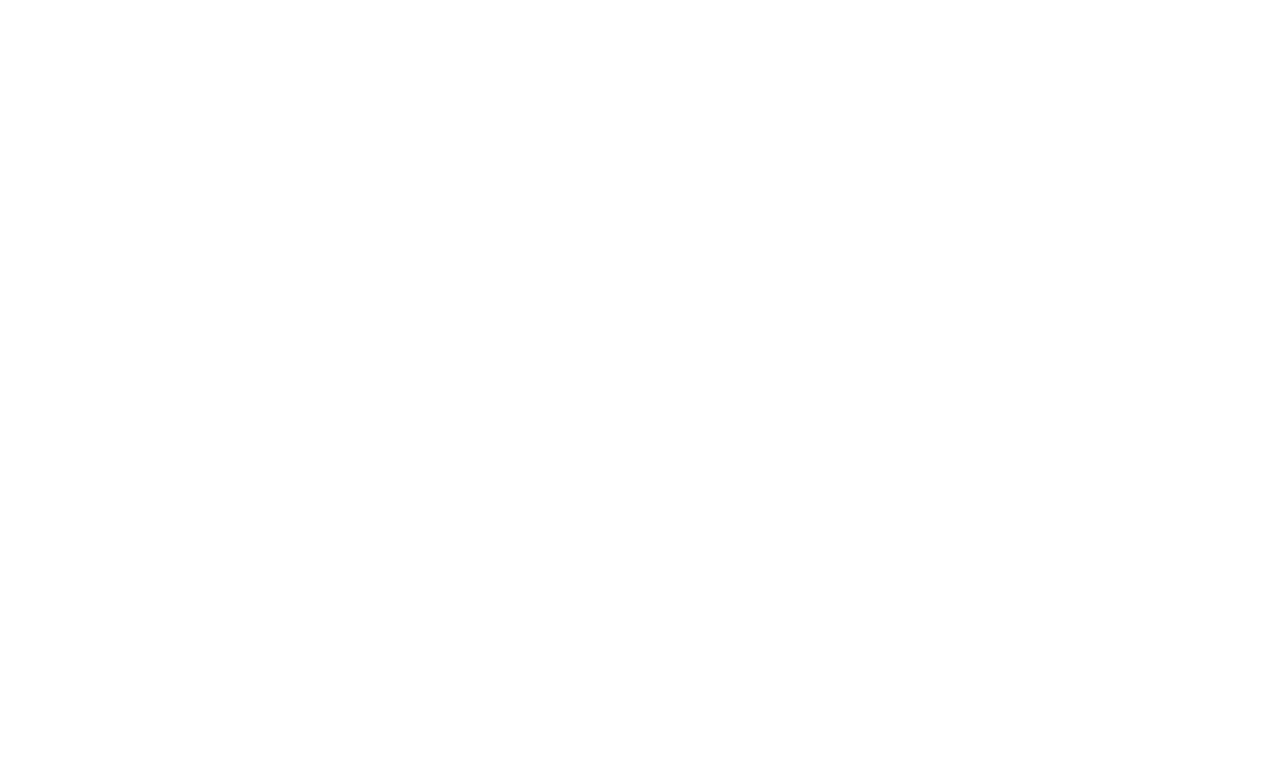
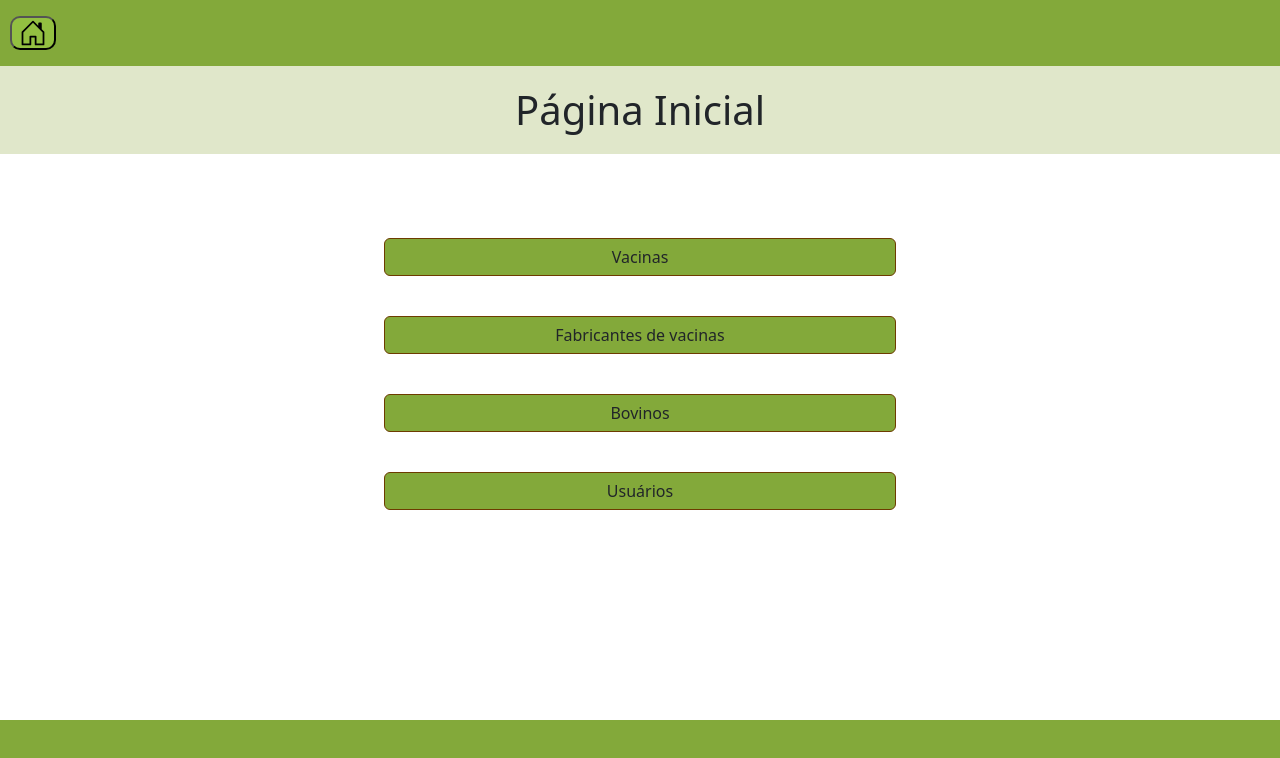
Before and after one commit to neylanepl/vacinacao-bovino-frontend, a React (Create React App) app in the folder frontend/: page / in a window 1280 px wide. Before the commit this address had no page. Shown: the top 758 px of the page. Built offline with nearby package versions, Linux system fonts and the light colour scheme.

Commit message:
feat: página inicio

```diff
--- a/frontend/src/App.js
+++ b/frontend/src/App.js
@@ -3,12 +3,14 @@ import { BrowserRouter, Routes, Route } from 'react-router-dom';
 
 
 import CadastrarBovino from './pages/bovino/cadastrarBovino';
+import Inicio from './pages/inicio/inicio';
 
 
 function App() {
   return (
     <BrowserRouter>
       <Routes>
+          <Route path='/' element={<Inicio/>} />
           <Route path='/cadastrarbovino' element={<CadastrarBovino/>} />
       </Routes>
     </BrowserRouter>
--- a/frontend/src/components/nav.js
+++ b/frontend/src/components/nav.js
@@ -1,15 +1,17 @@
 import React from 'react';
+import { useNavigate } from 'react-router-dom';
+
 
 const Nav = () => {
+    const navigate = useNavigate();
 
     return(
             <div  className="d-flex flex-wrap py-3 " style={{background: "#83A93A"}}>
-                <button class="botaoVoltar">
-                <a href="/">
+                <button className="botaoVoltar" variant="warning"  onClick={e => navigate('/')}>
                     <svg xmlns="http://www.w3.org/2000/svg" width="30" height="28" fill="currentColor" className="bi bi-house-door" viewBox="0 0 16 16">
                         <path d="M8.354 1.146a.5.5 0 0 0-.708 0l-6 6A.5.5 0 0 0 1.5 7.5v7a.5.5 0 0 0 .5.5h4.5a.5.5 0 0 0 .5-.5v-4h2v4a.5.5 0 0 0 .5.5H14a.5.5 0 0 0 .5-.5v-7a.5.5 0 0 0-.146-.354L13 5.793V2.5a.5.5 0 0 0-.5-.5h-1a.5.5 0 0 0-.5.5v1.293L8.354 1.146zM2.5 14V7.707l5.5-5.5 5.5 5.5V14H10v-4a.5.5 0 0 0-.5-.5h-3a.5.5 0 0 0-.5.5v4H2.5z"/>
                     </svg>
-                </a></button>
+                </button>
             </div>
     );
 }
--- /dev/null
+++ b/frontend/src/pages/inicio/inicio.js
@@ -0,0 +1,31 @@
+import React, { useState } from 'react';
+
+import { useNavigate } from 'react-router-dom';
+import Nav from '../../components/nav';
+import Footer from '../../components/footer';
+
+import '../../styles/css/inicio.css';
+
+
+const Inicio = () => {
+
+    const navigate = useNavigate();
+
+    return(
+        <div id="wrapper">
+            <Nav/>
+            <h1 className="fs-1 text-center" style={{background: "#E0E7CA", padding: "20px", marginBottom: "5%"}}> Página Inicial</h1>
+
+                <div className="text-center" style={{}}>
+                    <div><button variant="warning"  type="submit" value="submit" className="btn" style={{backgroundColor:"#83A93A", borderColor: "#6D3B00", width: "40%", margin: "20px"}} onClick={e => navigate('/')}>Vacinas</button></div>
+                    <div><button variant="warning"  type="submit" value="submit" className="btn" style={{backgroundColor:"#83A93A", borderColor: "#6D3B00", width: "40%", margin: "20px"}} onClick={e => navigate('/')}>Fabricantes de vacinas</button></div>
+                    <div><button variant="warning"  type="submit" value="submit" className="btn" style={{backgroundColor:"#83A93A", borderColor: "#6D3B00", width: "40%", margin: "20px"}} onClick={e => navigate('/cadastrarbovino')}>Bovinos</button></div>
+                    <div><button variant="warning"  type="submit" value="submit" className="btn" style={{backgroundColor:"#83A93A", borderColor: "#6D3B00", width: "40%", margin: "20px"}} onClick={e => navigate('/')}>Usuários</button> </div>
+
+            </div>
+            <Footer/>
+        </div>
+    );
+};
+
+export default Inicio;
--- /dev/null
+++ b/frontend/src/styles/css/inicio.css
@@ -0,0 +1,43 @@
+*body {
+    margin: 0;
+}
+
+.guardaBotao {
+    display: flex;
+    flex-direction: column;
+    align-items: center;
+    align-content: center;
+    justify-content: center;
+}
+
+.botao {
+    background-color: #83A93A;
+    color: white;
+    margin-top: 2em;
+    width: 28em;
+    border-radius: 1em;
+    border-color: #6D3B00;
+    padding: 0.2em;
+    font-size: 14pt;
+}
+
+.link {
+    text-decoration: none;
+    color: white;
+}
+
+.link:hover {
+    color:#6D3B00
+}
+
+.botaoVoltar {
+    margin-left: 10px;
+    background-color: #93c041;
+    border-radius: 10px;
+    border-color: black;
+
+}
+
+.bi {
+    color: black;
+}
```
